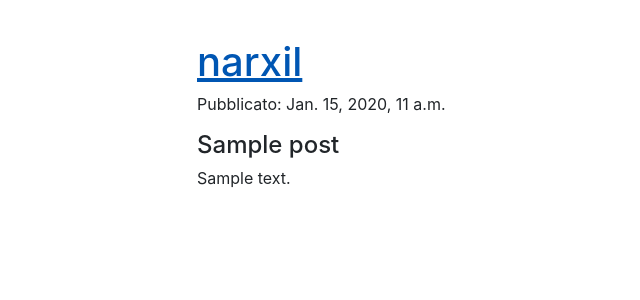
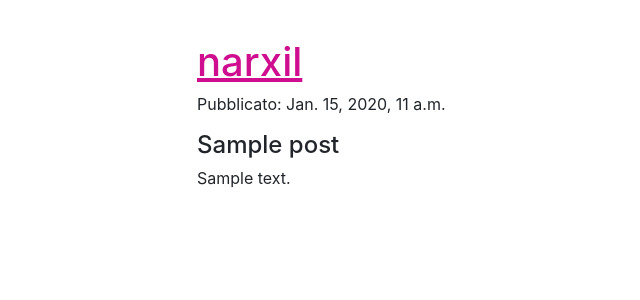
Before and after one commit to narxil/my-first-blog, a Django app: template blog/templates/blog/post_list.html in a window 1280 px wide, with the pointer over the restyled element. Shown: the top 300 px of the page, without its empty margins (123-763 px from the left). Run offline with Django 3.2, Linux system fonts and the light colour scheme; the template is opened without the code that fills it: values that come from a table or form of the project are taken from there, others are empty; tables that the repository leaves empty hold one stand-in row (values such as "Sample post"); some libraries are stand-ins or nearby versions.

Commit message:
Upgrade 1

```diff
--- a/blog/static/css/blog.css
+++ b/blog/static/css/blog.css
@@ -1,3 +1,4 @@
 body{padding: 20px;}
 .containerMe{margin: 20px auto; width: 640px;padding 30px;}
 h1 a{color:#E80C7A;}
+h1 a:hover{color: #CF0D8F;}
```
